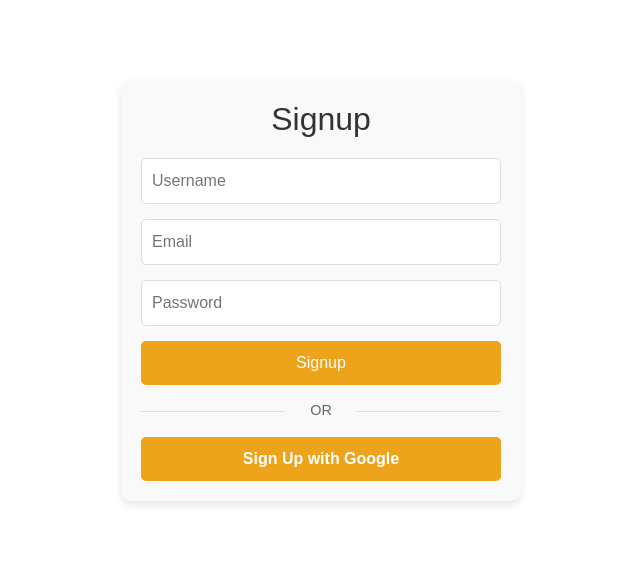
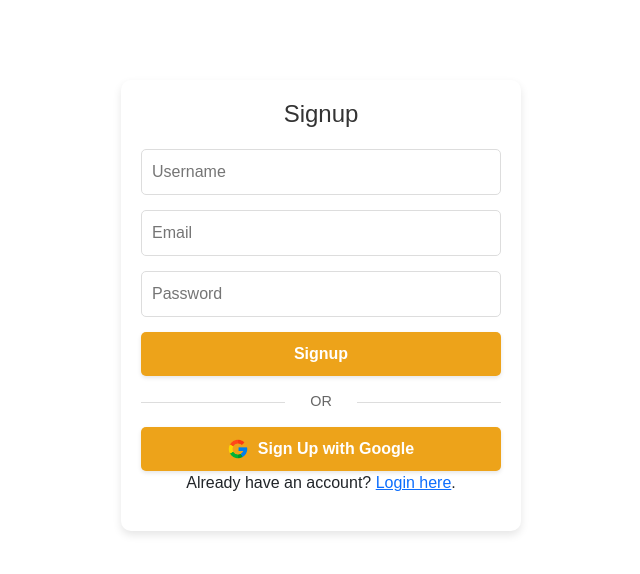
Before and after one commit to Felomondi/NarraLore, a React (Create React App) app in the folder frontend/: page /signup in a window 1280 px wide. Shown: the top 574 px of the page, without its empty margins (319-959 px from the left). Built offline with nearby package versions, Linux system fonts and the light colour scheme; no server answers.

Commit message:
restricted some pages before login/signup

```diff
--- a/frontend/public/index.html
+++ b/frontend/public/index.html
@@ -27,6 +27,7 @@
       src="https://cdn.jsdelivr.net/npm/bootstrap@5.3.0-alpha3/dist/js/bootstrap.bundle.min.js"
       defer
     ></script>
+    <link href="https://fonts.googleapis.com/icon?family=Material+Icons" rel="stylesheet">
     <!--
       Notice the use of %PUBLIC_URL% in the tags above.
       It will be replaced with the URL of the `public` folder during the build.
--- a/frontend/src/App.js
+++ b/frontend/src/App.js
@@ -1,5 +1,5 @@
 import React, { useState, useEffect } from "react";
-import { BrowserRouter as Router, Route, Routes, useLocation } from "react-router-dom";
+import { BrowserRouter as Router, Route, Routes, useLocation, Navigate } from "react-router-dom";
 import { onAuthStateChanged } from "firebase/auth";
 import { auth } from "./firebase"; // Your firebase config
 import Navbar from "./components/Navbar";
@@ -11,13 +11,12 @@ import BookDetail from "./components/BookDetail";
 import Profile from "./components/Profile";
 import Sidebar from "./components/Sidebar";
 
-// Layout Wrapper Component
 const Layout = ({ children, user, isSidebarOpen, setIsSidebarOpen, isSmallScreen, handleLogout }) => {
-  const location = useLocation(); // Get current route
+  const location = useLocation();
   const isAuthPage = location.pathname === "/login" || location.pathname === "/signup";
 
   if (isAuthPage) {
-    return <>{children}</>; // Render only the child components for auth pages
+    return <>{children}</>; // Render auth pages without layout
   }
 
   return (
@@ -47,6 +46,14 @@ const Layout = ({ children, user, isSidebarOpen, setIsSidebarOpen, isSmallScreen
   );
 };
 
+// New ProtectedRoute Component
+const ProtectedRoute = ({ user, children }) => {
+  if (!user) {
+    return <Navigate to="/login" replace />;
+  }
+  return children;
+};
+
 function App() {
   const [user, setUser] = useState(null); // Track user state globally
   const [isSidebarOpen, setIsSidebarOpen] = useState(true);
@@ -61,8 +68,8 @@ function App() {
   }, []);
 
   const handleLogout = () => {
-    auth.signOut(); // Sign out the user
-    setUser(null); // Clear user state
+    auth.signOut();
+    setUser(null);
   };
 
   useEffect(() => {
@@ -93,11 +100,28 @@ function App() {
         handleLogout={handleLogout}
       >
         <Routes>
-          <Route path="/" element={<Home user={user} />} />
-          <Route path="/profile" element={<Profile user={user} />} />
+          {/* Public Routes */}
+          <Route path="/" element={<Home />} />
           <Route path="/login" element={<Login />} />
           <Route path="/signup" element={<Signup />} />
-          <Route path="/book/:id" element={<BookDetail user={user} />} />
+
+          {/* Protected Routes */}
+          <Route
+            path="/profile"
+            element={
+              <ProtectedRoute user={user}>
+                <Profile user={user} />
+              </ProtectedRoute>
+            }
+          />
+          <Route
+            path="/book/:id"
+            element={
+              <ProtectedRoute user={user}>
+                <BookDetail user={user} />
+              </ProtectedRoute>
+            }
+          />
         </Routes>
       </Layout>
     </Router>
--- a/frontend/src/components/Auth/Login.css
+++ b/frontend/src/components/Auth/Login.css
@@ -13,7 +13,7 @@
 
 /* Heading */
 .login-container h2 {
-  font-size: 2rem;
+  font-size: 1.5rem;
   margin-bottom: 20px;
   color: #333;
 }
@@ -56,18 +56,25 @@
   color: white;
   border: none;
   border-radius: 5px;
+  display: flex;
+  align-items: center;
+  justify-content: center;
+  gap: 10px;
   font-size: 1rem;
+  font-weight: bold;
   cursor: pointer;
-  transition: background-color 0.3s ease, transform 0.2s ease;
+  transition: background-color 0.3s ease, box-shadow 0.3s ease;
+  box-shadow: 0 2px 4px rgba(0, 0, 0, 0.1);
 }
 
-.login-container button:hover {
+.signup-container button:hover {
   background-color: #c9841b;
   transform: scale(1.05);
 }
 
-.login-container button:active {
-  background-color: #b07318;
+.google-icon {
+  width: 20px;
+  height: 20px;
 }
 
 /* Responsive Design */
--- a/frontend/src/components/Auth/Login.js
+++ b/frontend/src/components/Auth/Login.js
@@ -1,9 +1,10 @@
 import React, { useState } from "react";
-import { useNavigate } from "react-router-dom"; // Import useNavigate
+import { useNavigate, Link } from "react-router-dom"; // Import Link for navigation
 import { signInWithEmailAndPassword, signInWithPopup } from "firebase/auth";
 import { auth, db, googleProvider } from "../../firebase";
 import { doc, setDoc, getDoc } from "firebase/firestore";
 import "./Login.css";
+import googleLogo from "./google-icon.png"; // Adjust the path if needed
 
 const Login = () => {
   const [email, setEmail] = useState("");
@@ -26,21 +27,17 @@ const Login = () => {
       const result = await signInWithPopup(auth, googleProvider);
       const user = result.user;
 
-      // Check if the user exists in Firestore
       const userRef = doc(db, "users", user.uid);
       const userDoc = await getDoc(userRef);
 
       if (!userDoc.exists()) {
-        // If user does not exist in Firestore, create a new document
         await setDoc(userRef, {
-          username: user.displayName || "GoogleUser", // Use displayName or fallback
+          username: user.displayName || "GoogleUser",
           email: user.email,
           userID: user.uid,
-          createdAt: new Date(), // Timestamp of account creation
+          createdAt: new Date(),
         });
         console.log("New user added to Firestore:", user.uid);
-      } else {
-        console.log("User already exists in Firestore:", userDoc.data());
       }
       navigate("/"); // Redirect to home page
     } catch (err) {
@@ -72,8 +69,12 @@ const Login = () => {
       </form>
       <div className="separator">OR</div>
       <button className="google-login-button" onClick={handleGoogleLogin}>
+        <img src={googleLogo} alt="Google Logo" className="google-icon" />
         Login with Google
       </button>
+      <p className="toggle-auth">
+        Don’t have an account? <Link to="/signup">Sign up here</Link>.
+      </p>
     </div>
   );
 };
--- a/frontend/src/components/Auth/Signup.css
+++ b/frontend/src/components/Auth/Signup.css
@@ -4,16 +4,16 @@
   max-width: 400px;
   margin: 80px auto; /* Center the container */
   padding: 20px;
-  background-color: #f9f9f9;
   border-radius: 10px;
   box-shadow: 0px 4px 8px rgba(0, 0, 0, 0.1);
   font-family: Arial, sans-serif;
   text-align: center;
+  border: #eda31a;
 }
 
 /* Heading */
 .signup-container h2 {
-  font-size: 2rem;
+  font-size: 1.5rem;
   margin-bottom: 20px;
   color: #333;
 }
@@ -48,61 +48,6 @@
   margin: -10px 0 10px;
 }
 
-/* Button */
-.signup-container button {
-  width: 100%;
-  padding: 10px;
-  background-color: #eda31a;
-  color: white;
-  border: none;
-  border-radius: 5px;
-  font-size: 1rem;
-  cursor: pointer;
-  transition: background-color 0.3s ease, transform 0.2s ease;
-}
-
-.signup-container button:hover {
-  background-color: #c9841b;
-  transform: scale(1.05);
-}
-
-.signup-container button:active {
-  background-color: #b07318;
-}
-
-/* Responsive Design */
-@media (max-width: 768px) {
-  .signup-container {
-    padding: 15px;
-    margin: 40px auto;
-  }
-
-  .signup-container h2 {
-    font-size: 1.8rem;
-  }
-
-  .signup-container input,
-  .signup-container button {
-    font-size: 0.9rem;
-  }
-}
-
-.google-signin-button {
-  background-color: #4285f4;
-  color: white;
-  border: none;
-  padding: 10px 20px;
-  font-size: 1em;
-  font-weight: bold;
-  cursor: pointer;
-  border-radius: 5px;
-  transition: background-color 0.3s ease;
-}
-
-.google-signin-button:hover {
-  background-color: #357ae8;
-}
-
 .separator {
   text-align: center;
   margin: 15px 0;
@@ -127,6 +72,52 @@
 
 .separator::after {
   right: 0;
+}
+
+/* Button */
+.signup-container button {
+  width: 100%;
+  padding: 10px;
+  background-color: #eda31a;
+  color: white;
+  border: none;
+  border-radius: 5px;
+  display: flex;
+  align-items: center;
+  justify-content: center;
+  gap: 10px;
+  font-size: 1rem;
+  font-weight: bold;
+  cursor: pointer;
+  transition: background-color 0.3s ease, box-shadow 0.3s ease;
+  box-shadow: 0 2px 4px rgba(0, 0, 0, 0.1);
+}
+
+.signup-container button:hover {
+  background-color: #c9841b;
+  transform: scale(1.05);
+}
+
+.google-icon {
+  width: 20px;
+  height: 20px;
+}
+
+/* Responsive Design */
+@media (max-width: 768px) {
+  .signup-container {
+    padding: 15px;
+    margin: 40px auto;
+  }
+
+  .signup-container h2 {
+    font-size: 1.8rem;
+  }
+
+  .signup-container input,
+  .signup-container button {
+    font-size: 0.9rem;
+  }
 }
 
 /* Modal Overlay */
--- a/frontend/src/components/Auth/Signup.js
+++ b/frontend/src/components/Auth/Signup.js
@@ -1,9 +1,10 @@
 import React, { useState } from "react";
-import { useNavigate } from "react-router-dom";
+import { useNavigate, Link } from "react-router-dom"; // Import Link for navigation
 import { createUserWithEmailAndPassword, signInWithPopup } from "firebase/auth";
 import { doc, setDoc, getDoc, serverTimestamp } from "firebase/firestore";
 import { auth, db, googleProvider } from "../../firebase";
 import "./Signup.css";
+import googleLogo from "./google-icon.png"; // Adjust the path if needed
 
 const Signup = () => {
   const [email, setEmail] = useState("");
@@ -95,14 +96,22 @@ const Signup = () => {
       </form>
       <div className="separator">OR</div>
       <button className="google-signin-button" onClick={handleGoogleSignIn}>
+        <img src={googleLogo} alt="Google Logo" className="google-icon" />
         Sign Up with Google
       </button>
+      <p className="toggle-auth">
+        Already have an account? <Link to="/login">Login here</Link>.
+      </p>
 
       {showThankYouModal && (
         <div className="thank-you-modal-overlay">
           <div className="thank-you-modal">
-            <h3>Thank You for Signing Up!❤️</h3>
-            <p>Your account has been successfully created. Please log in to continue using our website. If you used your google account to sign up, please use tha same account to Log in!</p>
+            <h3>Thank You for Signing Up! ❤️</h3>
+            <p>
+              Your account has been successfully created. Please log in to continue using our
+              website. If you used your Google account to sign up, please use the same account to
+              log in.
+            </p>
             <button onClick={() => navigate("/login")}>Proceed to Login</button>
           </div>
         </div>
```
Also changed, not shown: frontend/src/components/Auth/google-icon.png (added).
